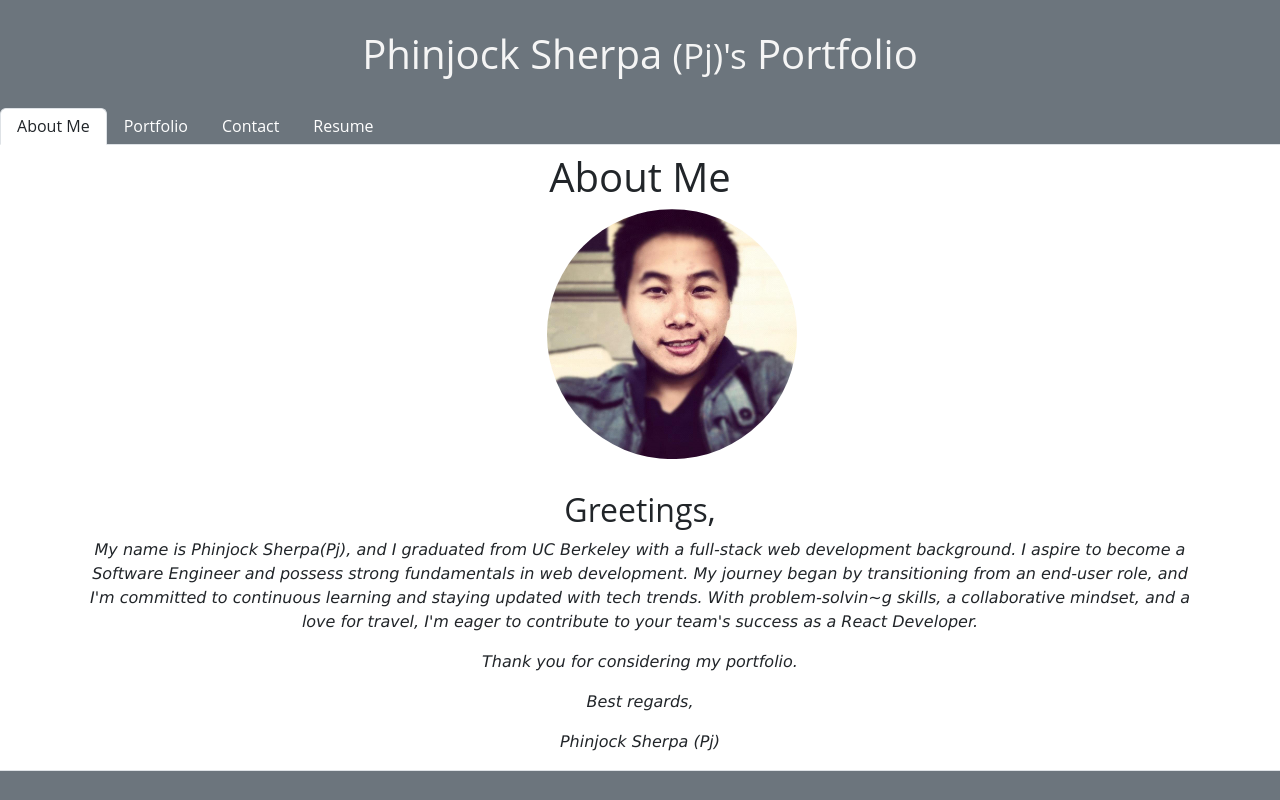
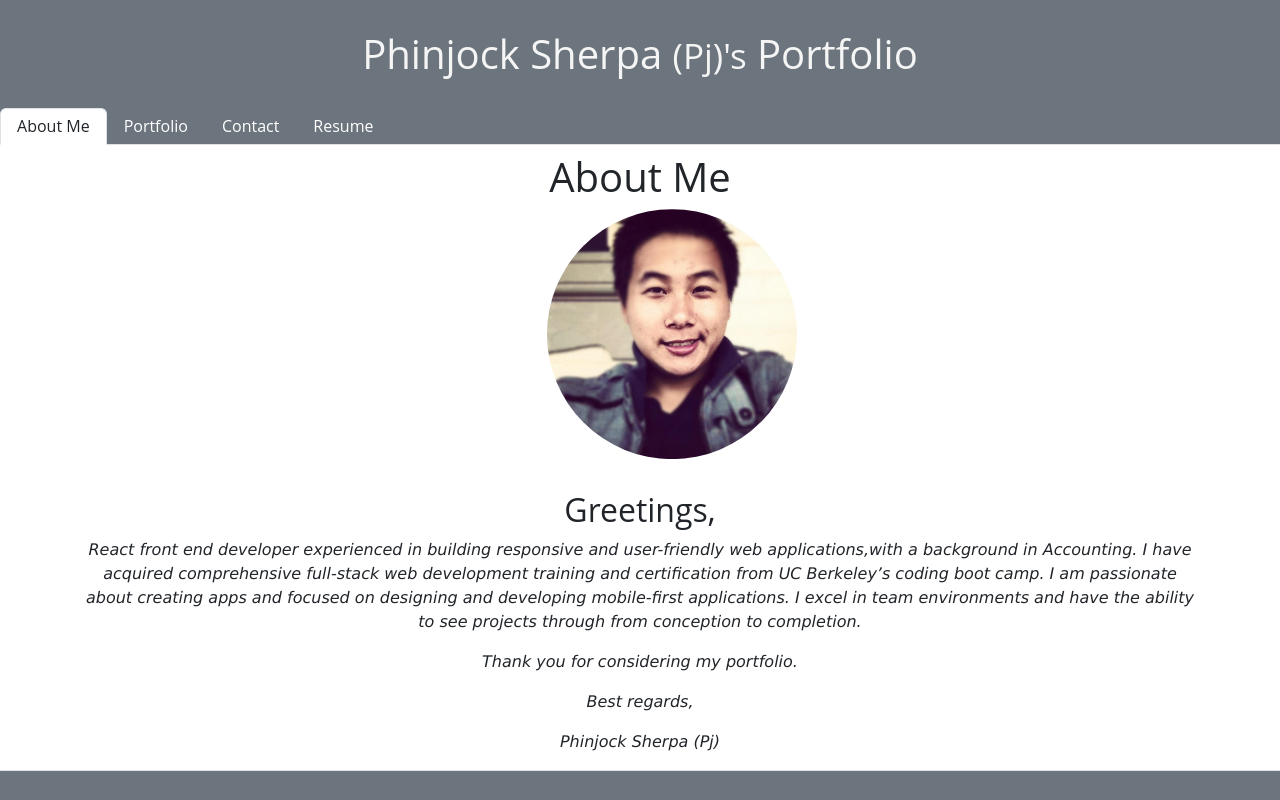
Before and after one commit to pjsherpa/Pj-Portfolio, a React (Create React App) app: page / in a window 1280 px wide. Shown: the top 800 px of the page. Built offline with nearby package versions, Linux system fonts and the light colour scheme.

Commit message:
updated about me page

```diff
--- a/src/component/pages/AboutMe.js
+++ b/src/component/pages/AboutMe.js
@@ -16,14 +16,13 @@ const AboutMe = () => {
         <div className="text-center">
           <h2>Greetings,</h2>
           <p>
-            My name is Phinjock Sherpa(Pj), and I graduated from UC Berkeley
-            with a full-stack web development background. I aspire to become a
-            Software Engineer and possess strong fundamentals in web
-            development. My journey began by transitioning from an end-user
-            role, and I'm committed to continuous learning and staying updated
-            with tech trends. With problem-solvin~g skills, a collaborative
-            mindset, and a love for travel, I'm eager to contribute to your
-            team's success as a React Developer.
+            React front end developer experienced in building responsive and
+            user-friendly web applications,with a background in Accounting. I
+            have acquired comprehensive full-stack web development training and
+            certification from UC Berkeley’s coding boot camp. I am passionate
+            about creating apps and focused on designing and developing
+            mobile-first applications. I excel in team environments and have the
+            ability to see projects through from conception to completion.
           </p>
           <p>Thank you for considering my portfolio.</p>
 
```
Also changed, not shown: 1 other file (tests, documents, lock files or other folders).
